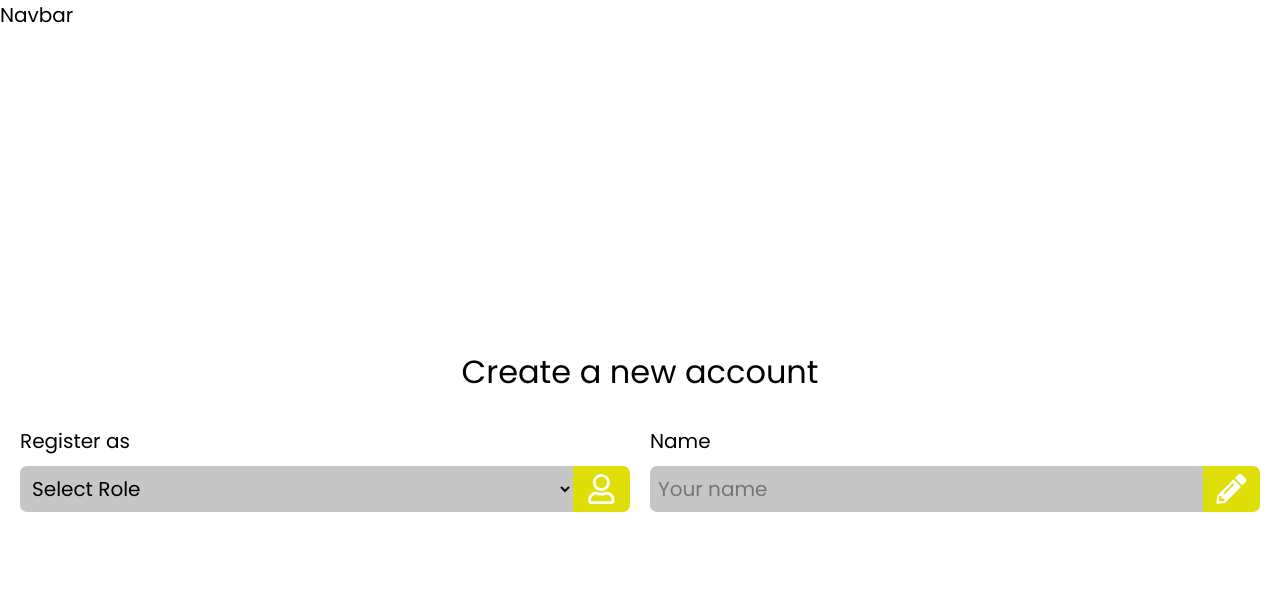
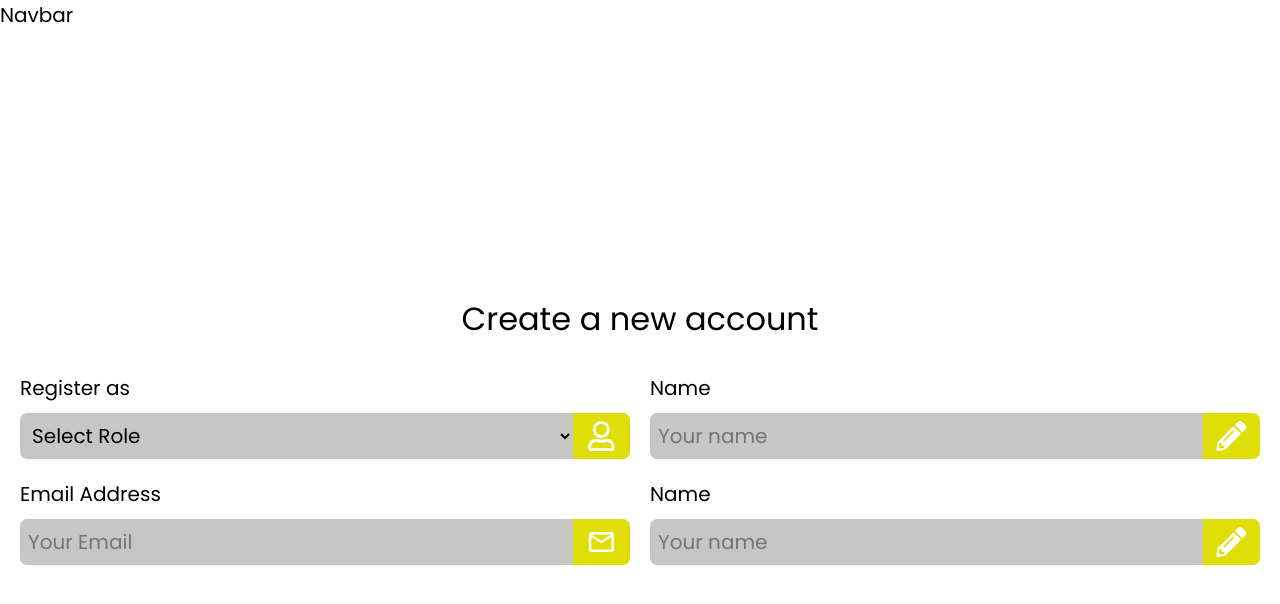
Before and after one commit to OS-Samir/Job-Portal, a React (Vite) app in the folder frontend/: page /register in a window 1280 px wide. Shown: the top 604 px of the page. Built offline with nearby package versions, Linux system fonts and the light colour scheme.

Commit message:
email section

```diff
--- a/frontend/src/pages/Register.jsx
+++ b/frontend/src/pages/Register.jsx
@@ -4,6 +4,7 @@ import { useNavigate } from 'react-router-dom';
 import { toast } from 'react-toastify';
 import { clearAllUserErrors, register } from '../../store/slices/userSlice';
 import {FaPencilAlt, FaRegUser} from "react-icons/fa"
+import {MdOutlineMailOutline} from "react-icons/md"
 const Register = () => {
   const [role, setRole] = useState("");
   const [name, setName] = useState("");
@@ -152,6 +153,22 @@ const Register = () => {
                   </div>
             </div>
           </div>
+          <div className="wrapper">
+            <div className="inputTag">
+                  <label> Email Address</label>
+                  <div>
+                  <input type="email" placeholder='Your Email' value={email} onChange={(e) => setEmail(e.target.value)} />
+                    <MdOutlineMailOutline />
+                  </div>
+            </div>
+            <div className="inputTag">
+                  <label> Name </label>
+                  <div>
+                    <input type="text" placeholder='Your name' value={name} onChange={(e) => setName(e.target.value)} />
+                    <FaPencilAlt />
+                  </div>
+            </div>
+          </div>
         </form>
     </div>
 
```
